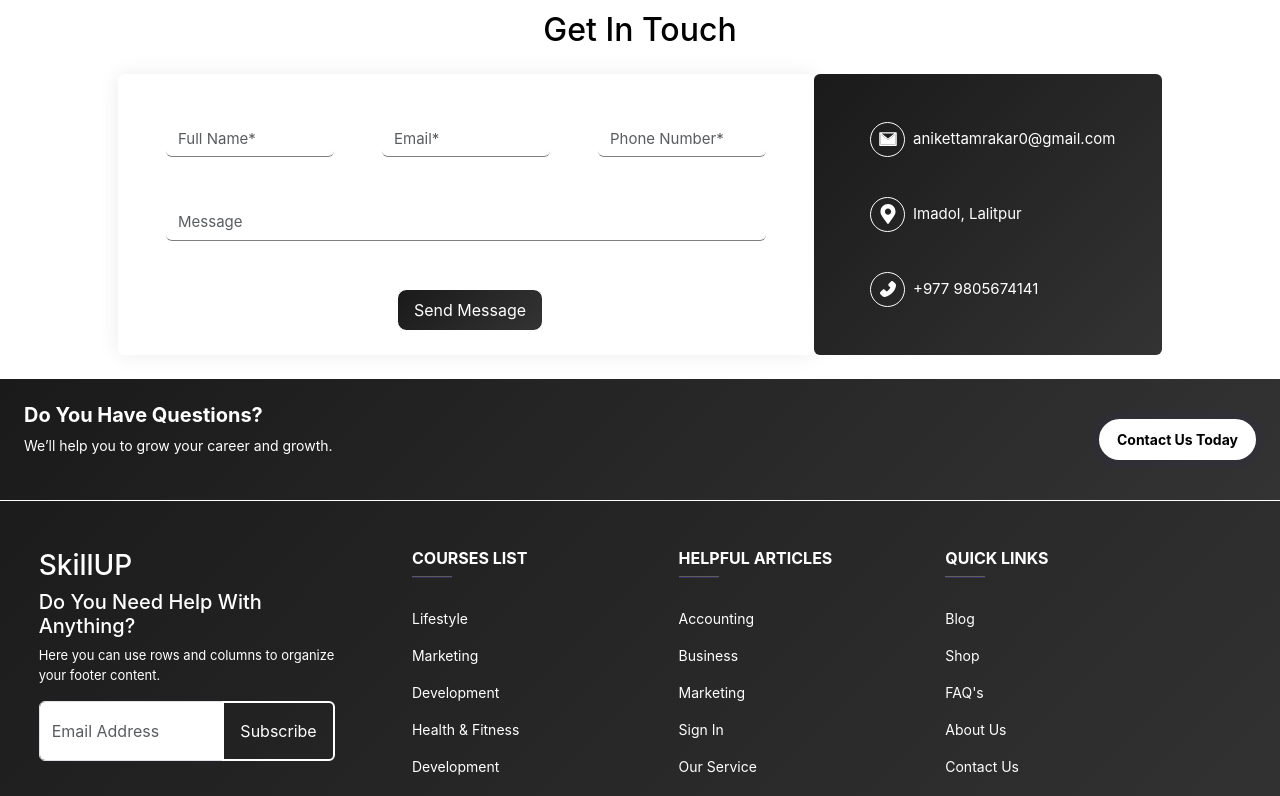
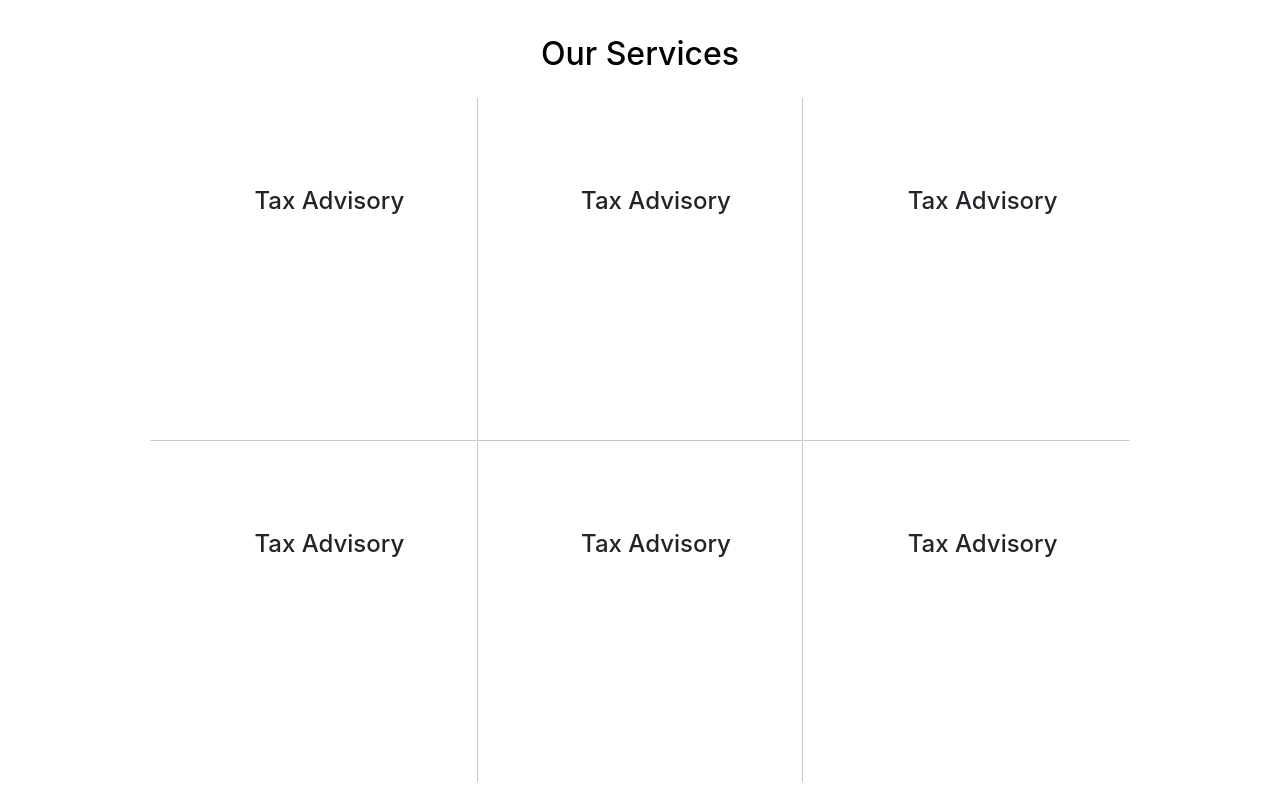
Before and after one commit to Mikasha0/Portfolio, a React (Create React App) app in the folder portfolio/: page / in a window 1280 px wide. Shown: the part 680-1476 px from the top of the page. Built offline with nearby package versions, Linux system fonts and the light colour scheme.

Commit message:
added a skill page and made some style changes

```diff
--- a/portfolio/src/App.js
+++ b/portfolio/src/App.js
@@ -4,12 +4,14 @@ import Home from "./Pages/Home";
 import Footer from "./Components/Footer";
 import About from "./Pages/About";
 import Contact from "./Pages/Contact";
+import Skills from "./Pages/Skills";
 function App() {
   return (
     <div className="App">
       <Navbar />
       <Home />
       <About />
+      <Skills />
       <Contact />
       <Footer />
     </div>
--- /dev/null
+++ b/portfolio/src/Pages/Skills.js
@@ -0,0 +1,113 @@
+import React from "react";
+
+export default function Skills() {
+  return (
+    <section class="our-services">
+      <div class="container">
+        <div class="section-heading">
+          <span>SERVICES OFFERING</span>
+          <h2>Our Services</h2>
+        </div>
+        <div class="row g-0">
+          <div class="col-12 col-md-6 col-lg-4">
+            <div class="card">
+              <div class="card-body">
+                <div class="icons">
+                  <i class="bi bi-buildings"></i>
+                </div>
+                <h4>Tax Advisory</h4>
+                <p>
+                  Foreign investment in India is primary governed by the FDI
+                  policy formulated by the secreteriat for industrial assistance
+                  (SIA), the Department of industrial policy and promition
+                  (DIPP).
+                </p>
+              </div>
+            </div>
+          </div>
+          <div class="col-12 col-md-6 col-lg-4">
+            <div class="card card2">
+              <div class="card-body">
+                <div class="icons">
+                  <i class="bi bi-buildings"></i>
+                </div>
+                <h4>Tax Advisory</h4>
+                <p>
+                  Foreign investment in India is primary governed by the FDI
+                  policy formulated by the secreteriat for industrial assistance
+                  (SIA), the Department of industrial policy and promition
+                  (DIPP).
+                </p>
+              </div>
+            </div>
+          </div>
+          <div class="col-12 col-md-6 col-lg-4">
+            <div class="card">
+              <div class="card-body">
+                <div class="icons">
+                  <i class="bi bi-buildings"></i>
+                </div>
+                <h4>Tax Advisory</h4>
+                <p>
+                  Foreign investment in India is primary governed by the FDI
+                  policy formulated by the secreteriat for industrial assistance
+                  (SIA), the Department of industrial policy and promition
+                  (DIPP).
+                </p>
+              </div>
+            </div>
+          </div>
+
+          <div class="col-12 col-md-6 col-lg-4">
+            <div class="card our-services-border">
+              <div class="card-body">
+                <div class="icons">
+                  <i class="bi bi-buildings"></i>
+                </div>
+                <h4>Tax Advisory</h4>
+                <p>
+                  Foreign investment in India is primary governed by the FDI
+                  policy formulated by the secreteriat for industrial assistance
+                  (SIA), the Department of industrial policy and promition
+                  (DIPP).
+                </p>
+              </div>
+            </div>
+          </div>
+          <div class="col-12 col-md-6 col-lg-4">
+            <div class="card card2 our-services-border">
+              <div class="card-body">
+                <div class="icons">
+                  <i class="bi bi-buildings"></i>
+                </div>
+                <h4>Tax Advisory</h4>
+                <p>
+                  Foreign investment in India is primary governed by the FDI
+                  policy formulated by the secreteriat for industrial assistance
+                  (SIA), the Department of industrial policy and promition
+                  (DIPP).
+                </p>
+              </div>
+            </div>
+          </div>
+          <div class="col-12 col-md-6 col-lg-4">
+            <div class="card our-services-border">
+              <div class="card-body">
+                <div class="icons">
+                  <i class="bi bi-buildings"></i>
+                </div>
+                <h4>Tax Advisory</h4>
+                <p>
+                  Foreign investment in India is primary governed by the FDI
+                  policy formulated by the secreteriat for industrial assistance
+                  (SIA), the Department of industrial policy and promition
+                  (DIPP).
+                </p>
+              </div>
+            </div>
+          </div>
+        </div>
+      </div>
+    </section>
+  );
+}
--- a/portfolio/src/index.css
+++ b/portfolio/src/index.css
@@ -188,6 +188,9 @@ span{
     transform: translateY(0);
   }
 }
+.form-info{
+
+}
 .form-info .container{
     padding: 0 3rem 1.5rem;
 }
@@ -229,3 +232,48 @@ span{
   text-decoration: none;
   margin-left: 0.5rem;
 }
+.our-services .container{
+  padding:0 5rem 0;
+}
+.our-services .container .row .card{
+  border-bottom:1px solid #00000037;
+  border-top:1px solid transparent;
+  border-left: 1px solid transparent;
+  border-right: 1px solid transparent;
+  border-radius: 0%;
+  padding-left: 2rem;
+  padding-top: 1.5rem;
+}
+.our-services .container .row .card2{
+  border-bottom:1px solid #00000037;
+  border-top:1px solid transparent;
+  border-left: 1px solid #00000037;
+  border-right: 1px solid #00000037;
+  border-radius: 0%;
+}
+.our-services .container .row .card .icons{
+  display: inline-block;
+  padding: 0.5rem 0.8rem;
+  font-size: var(--h4-fontsize);
+  background: var(--color-secondary);
+  color: #fff;
+  border-radius: 10%;;
+}
+.our-services .container .row .card h4{
+  padding:1.5rem 0;
+  margin-bottom: 0;
+}
+.our-services .container .row .our-services-border{
+  border-bottom: none;
+}
+@media (width <= 768px) {
+  .our-services .container .row .card{
+    border:1px solid #00000037;
+    border-width: 0 0 1px;
+  }
+}
+@media screen and (max-width: 992px) and (min-width: 762px){
+  .our-services .container .row .card{
+    border: 1px solid #00000037;
+  }
+}
```
